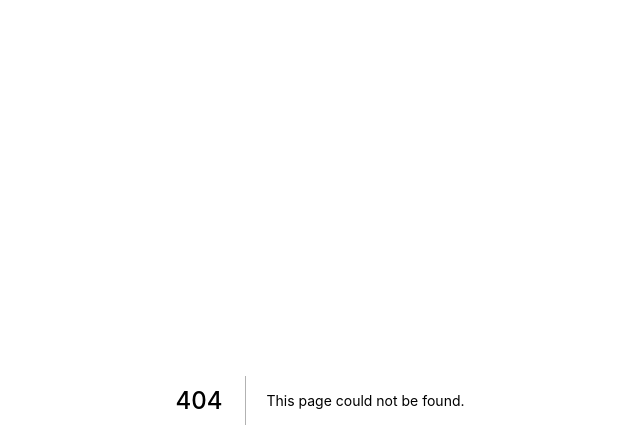
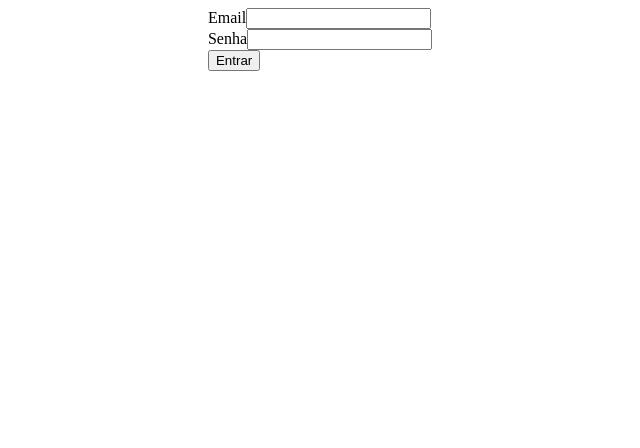
Before and after one commit to weslyramalho/PiratasWeb, a Next.js app in the folder Front/: page /login in a window 1280 px wide. Before the commit this address had no page. Shown: the top 448 px of the page, without its empty margins (320-960 px from the left). Built offline with nearby package versions, Linux system fonts and the light colour scheme.

Commit message:
formulario de login criado

```diff
--- /dev/null
+++ b/Front/pages/login/index.tsx
@@ -0,0 +1,23 @@
+import { FormArea } from "./styled";
+
+const Login =()=> {
+    return(
+        <FormArea>
+            <form>
+                <div>
+                    <label>Email</label>
+                    <input type="email"/>
+                </div>
+                <div>
+                    <label>Senha</label>
+                    <input type="password"/>
+                </div>
+                <div>
+                    <button type="submit">Entrar</button>
+                </div>
+            </form>
+        </FormArea>
+
+    )
+}
+export default Login;
--- /dev/null
+++ b/Front/pages/login/styled.tsx
@@ -0,0 +1,7 @@
+import styled from "styled-components";
+
+export const FormArea = styled.div`
+justify-content: center;
+display: flex;
+align-items: center;
+`
```
